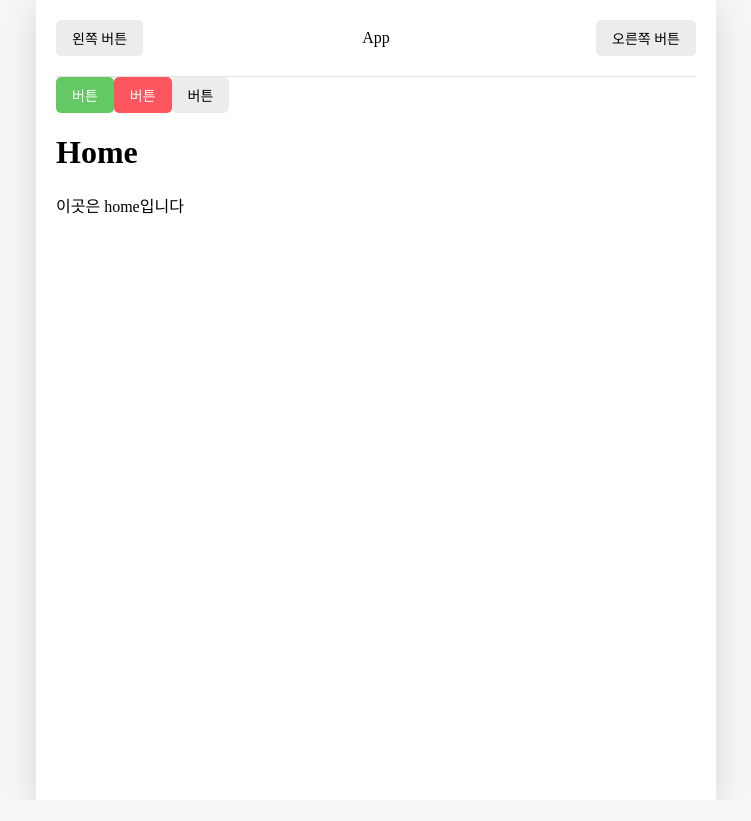
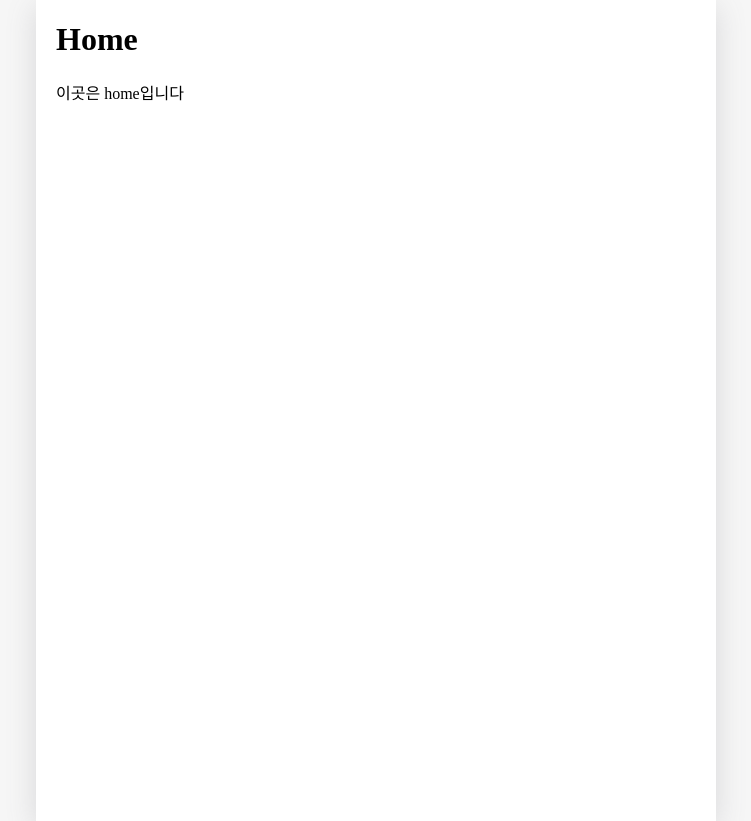
Before and after one commit to limelumo/daily-emotion-diary, a React (Create React App) app: page / in a window 1280 px wide. Shown: the whole page, without its empty margins (264-1015 px from the left). Before the commit the page ends 800 px from the top, so only its background shows below. Built offline with nearby package versions, Linux system fonts and the light colour scheme; the HTML template or start-up script is replaced by a standard one.

Commit message:
state logic setting

```diff
--- a/src/App.js
+++ b/src/App.js
@@ -1,3 +1,5 @@
+import React, { useReducer, useRef } from 'react';
+
 import './App.css';
 import { BrowserRouter, Routes, Route } from 'react-router-dom';
 
@@ -6,44 +8,78 @@
 import Edit from './pages/Edit';
 import Diary from './pages/Diary';
 
-// COMPONENTS
-import DiaryButton from './components/DiaryButton';
-import DiaryHeader from './components/DiaryHeader';
+const reducer = (state, action) => {
+  let newState = [];
+
+  switch (action.type) {
+    case 'INIT': {
+      return action.data;
+    }
+    case 'CREATE': {
+      newState = [action.data, ...state];
+      break;
+    }
+    case 'REMOVE': {
+      newState = state.filter((it) => it.id !== action.targetId);
+      break;
+    }
+    case 'EDIT': {
+      newState = state.map((it) =>
+        it.id === action.data.id ? { ...action.data } : it
+      );
+      break;
+    }
+    default:
+      return state;
+  }
+  return newState;
+};
+
+export const DiaryStateContext = React.createContext();
+export const DiaryDispatchContext = React.createContext();
 
 function App() {
+  const [data, dispatch] = useReducer(reducer, []);
+
+  const dataId = useRef(0);
+  // CREATE
+  const onCreate = (date, content, emotion) => {
+    dispatch({
+      type: 'CREATE',
+      data: {
+        id: dataId.current,
+        date: new Date(date).getTime(),
+        content,
+        emotion,
+      },
+    });
+    dataId.current += 1;
+  };
+
+  // REMOVE
+  const onRemove = (targetId) => {
+    dispatch({ type: 'REMOVE', targetId });
+  };
+
+  // EDIT
+  const onEdit = (targetId, date, content, emotion) => {
+    dispatch({
+      type: 'EDIT',
+      data: {
+        // id는 유지
+        id: targetId,
+        date: new Date(date).getTime(),
+        content,
+        emotion,
+      },
+    });
+  };
+
   return (
+    <DiaryStateContext.Provider value={data}>
+      <DiaryDispatchContext.Provider value={(onCreate, onRemove, onEdit)}>
         <BrowserRouter>
           <div className="App">
-        <DiaryHeader
-          headText={'App'}
-          leftChild={
-            <DiaryButton
-              text={'왼쪽 버튼'}
-              onClick={() => alert('왼쪽버튼 클릭')}
-            />
-          }
-          rightChild={
-            <DiaryButton
-              text={'오른쪽 버튼'}
-              onClick={() => alert('오른버튼 클릭')}
-            />
-          }
-        />
-
-        <DiaryButton
-          text={'버튼'}
-          onClick={() => alert('버튼클릭')}
-          type={'positive'}
-        />
-
-        <DiaryButton
-          text={'버튼'}
-          onClick={() => alert('버튼클릭')}
-          type={'negative'}
-        />
-
-        <DiaryButton text={'버튼'} onClick={() => alert('버튼클릭')} />
-
             <Routes>
               <Route path="/" element={<Home />} />
               <Route path="/new" element={<New />} />
@@ -52,6 +88,8 @@
             </Routes>
           </div>
         </BrowserRouter>
+      </DiaryDispatchContext.Provider>
+    </DiaryStateContext.Provider>
   );
 }
 
```
Lines whose indentation alone changed are shown as unchanged.
